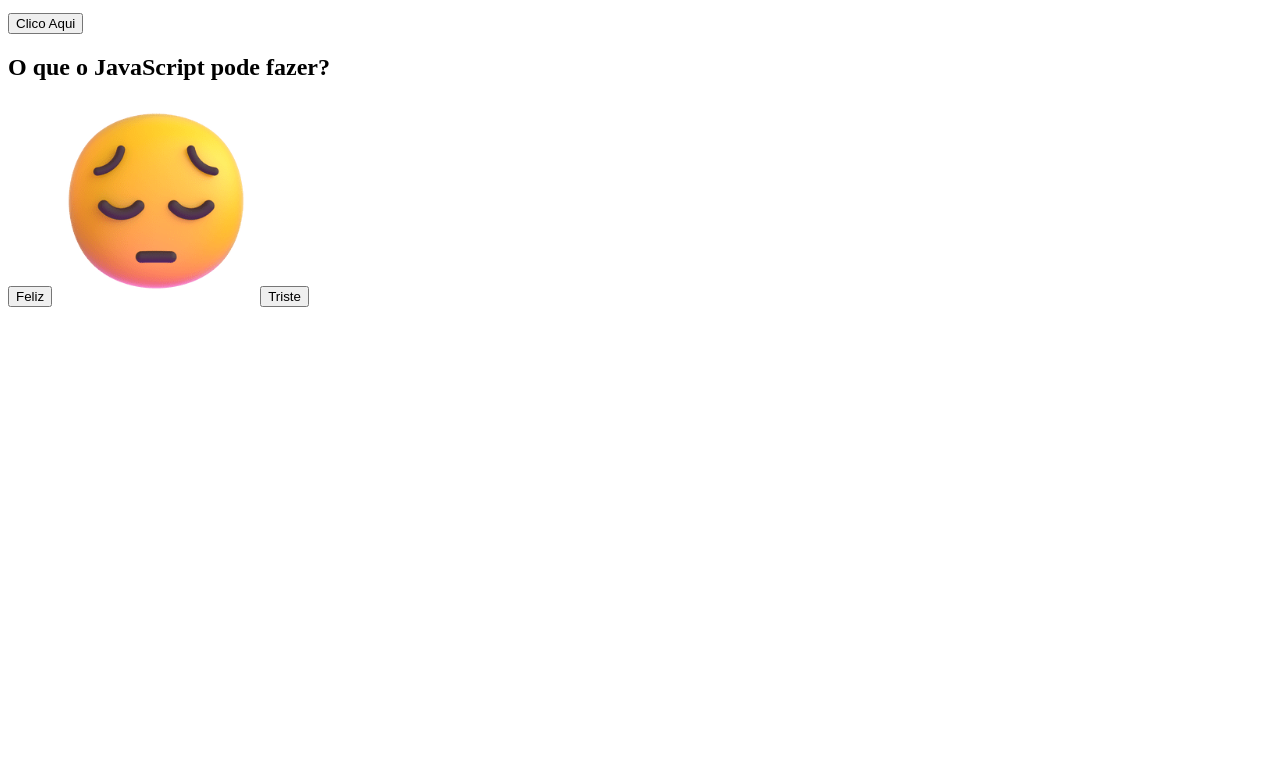
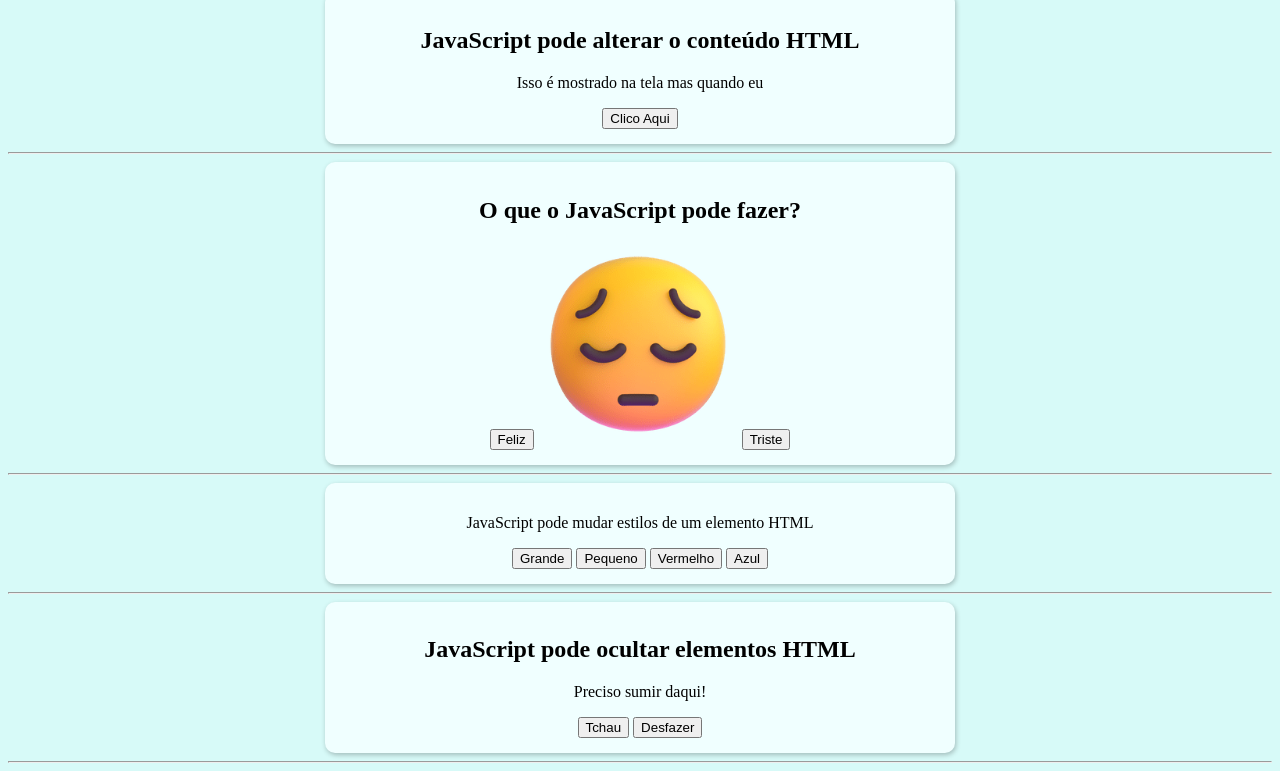
Before and after one commit to ThayNyan/javascript-learn, a plain HTML site: page index.html in a window 1280 px wide. Shown: the part 88-859 px from the top of the page. Before the commit the page ends 800 px from the top, so only its background shows below. Drawn offline with Linux system fonts and the light colour scheme.

Commit message:
add styles

```diff
--- a/index.html
+++ b/index.html
@@ -6,12 +6,18 @@
     <meta name="viewport" content="width=device-width, initial-scale=1.0">
     <title>Aprendendo JavaScript</title>
     <link rel="shortcut icon" href="icon-javascript.ico" type="image/x-icon">
+    <link rel="stylesheet" href="style.css">
 </head>
+<header>
+    <h1><a href="https://www.w3schools.com/js/js_intro.asp" target="_blank">www.w3schools.com</a>
+    </h1>
+</header>
 <body>
-    <article>
-        <h1>Aprendendo JavaScript</h1>
+        <article>
+        <h1>JavaScript pode alterar o conteúdo HTML</h1>
         <p id="demo">Isso é mostrado na tela mas quando eu</p> <button type="button" onclick='document.getElementById("demo").innerHTML = "Muda o que eu escrevi na tela"'>Clico Aqui</button>
     </article>
+    <hr>
     <article>
         <h1>O que o JavaScript pode fazer?</h1>
         <button onclick="document.getElementById('myImage').src='/feliz.png'">Feliz</button>
@@ -22,5 +28,29 @@
 
         <button onclick="document.getElementById('myImage').src='/triste.png'">Triste</button>
     </article>
+    <hr>
+    <article>
+        <p id="demo1">JavaScript pode mudar estilos de um elemento HTML</p>
+
+        <button type="button" onclick="document.getElementById('demo1').style.fontSize='40px'">Grande</button>
+
+        <button type="button" onclick="document.getElementById('demo1').style.fontSize='10px'">Pequeno</button>
+
+        <button type="button" onclick="document.getElementById('demo1').style.color='red'">Vermelho</button>
+
+        <button type="button" onclick="document.getElementById('demo1').style.color='blue'">Azul</button>
+    </article>
+    <hr>
+    <article>
+        <h1>JavaScript pode ocultar elementos HTML</h1>
+        <!--Ocultar elementos HTML pode ser feito alterando o display estilo-->
+        <p id="demo2">Preciso sumir daqui!</p>
+        <button type="button" onclick="document.getElementById('demo2').style.display='none'">Tchau</button>
+        <!--JavaScript pode mostrar elementos HTML-->
+
+        <button type="button" onclick="document.getElementById('demo2').style.display='block'">Desfazer</button>
+    </article>
+    <hr>
+
 </body>
 </html>
--- /dev/null
+++ b/style.css
@@ -0,0 +1,15 @@
+@charset "UTF-8";
+
+body {
+    background-color: rgb(215, 250, 248);
+    text-align: center;
+}
+
+article {
+    max-width: 600px;
+    margin: auto;
+    background-color: azure;
+    padding: 15px;
+    border-radius: 10px;
+    box-shadow: 1px 2px 5px rgba(0, 0, 0, 0.247);
+}
```
